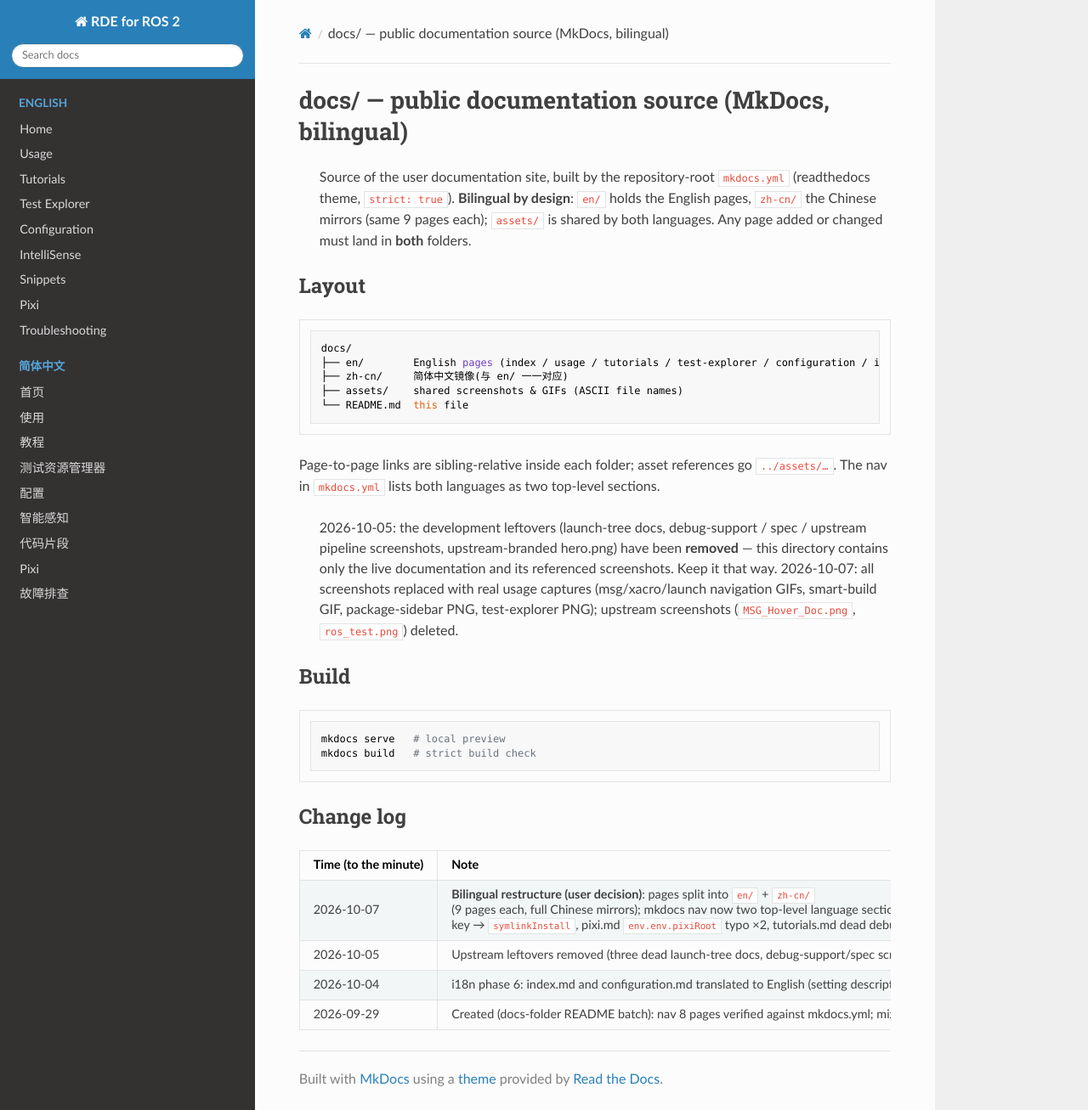
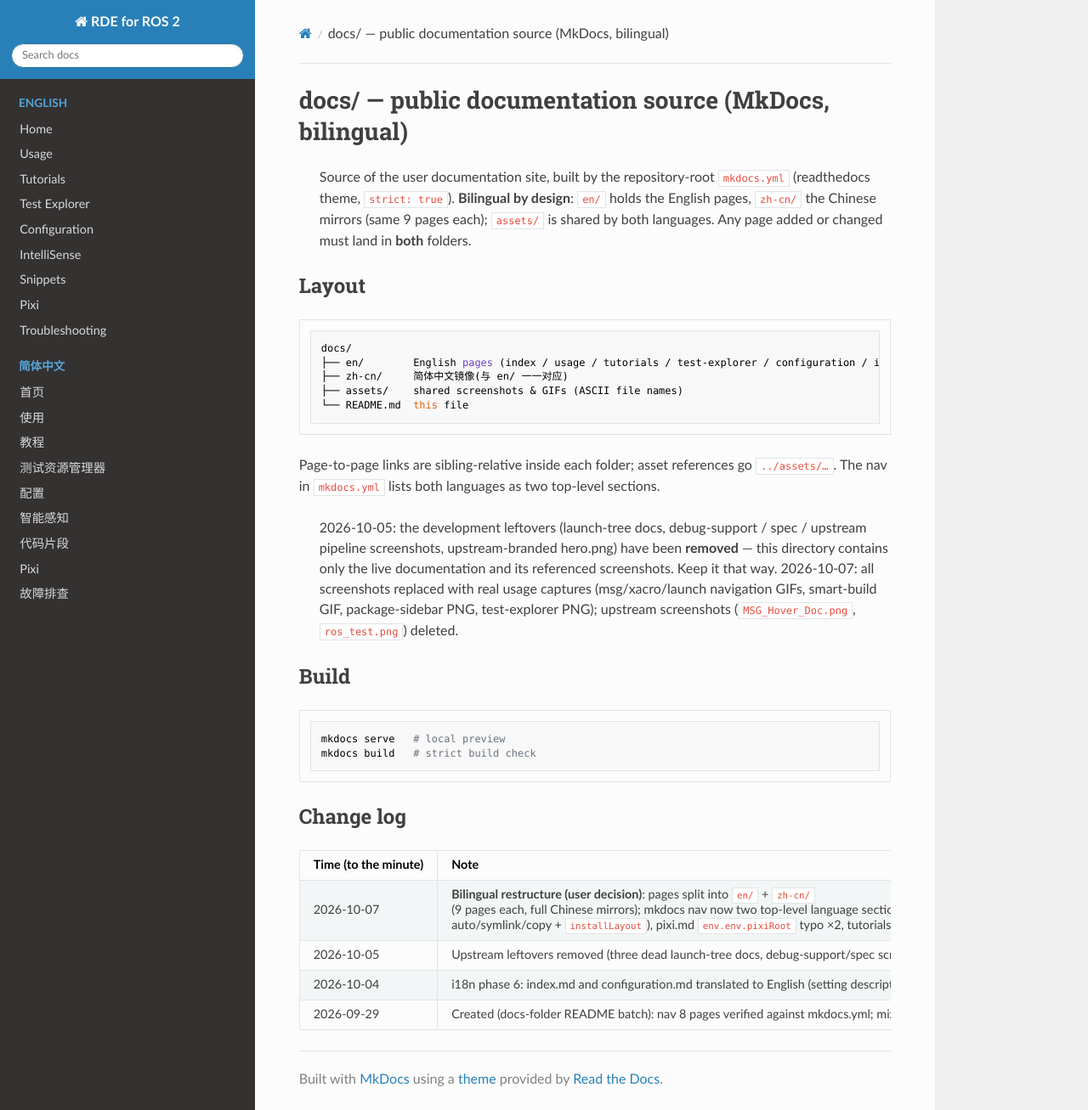
Before and after one commit to sh-u-x-in/ros2-dev-extension, an MkDocs documentation site: the page built from docs/README.md, in a window 1280 px wide and 1307 px high. Shown: the whole window at 85% size. Built offline with MkDocs 1.6.1, drawn with Linux system fonts in a browser that asks for light colours; nearby versions of some CDN libraries.

Commit message:
release 0.0.2: version bump + changelog (walkthrough language auto-switch, bilingual docs site, dev-status note, ctrl+f10 routing fix, README accuracy pass)

```diff
--- a/docs/README.md
+++ b/docs/README.md
@@ -31,7 +31,7 @@
 
 | Time (to the minute) | Note |
 |---|---|
-| 2026-10-07 | **Bilingual restructure (user decision)**: pages split into `en/` + `zh-cn/` (9 pages each, full Chinese mirrors); mkdocs nav now two top-level language sections, site name → "RDE for ROS 2"; stale content fixed en route (configuration.md dropped the removed debug launch-config block and the pre-batch-3 `installMethod` key → `symlinkInstall`, pixi.md `env.env.pixiRoot` typo ×2, tutorials.md dead debug-support links replaced with a learning path) |
+| 2026-10-07 | **Bilingual restructure (user decision)**: pages split into `en/` + `zh-cn/` (9 pages each, full Chinese mirrors); mkdocs nav now two top-level language sections, site name → "RDE for ROS 2"; stale content fixed en route (configuration.md dropped the removed debug launch-config block and aligned install-method keys (final, after settings batch A: `installMethod` auto/symlink/copy + `installLayout`), pixi.md `env.env.pixiRoot` typo ×2, tutorials.md dead debug-support links replaced with a learning path) |
 | 2026-10-05 | Upstream leftovers removed (three dead launch-tree docs, debug-support/spec screenshots, upstream pipeline screenshots, branded hero.png); index.md rewritten to the extension's real feature set (removed the bogus "debugging support" wording) |
 | 2026-10-04 | i18n phase 6: index.md and configuration.md translated to English (setting descriptions aligned with package.nls.json wording) |
 | 2026-09-29 | Created (docs-folder README batch): nav 8 pages verified against mkdocs.yml; mixed-in development docs listed as-is (setting key names synced in batch 3, see docs/configuration.md) |
--- a/package.json
+++ b/package.json
@@ -1,6 +1,6 @@
 {
     "name": "ros2-dev-extension",
-    "version": "0.0.1",
+    "version": "0.0.2",
     "publisher": "sh-u-x-in",
     "engines": {
         "vscode": "^1.101.0"
```
Also changed, not shown: CHANGELOG.md (+13 -0 lines).
